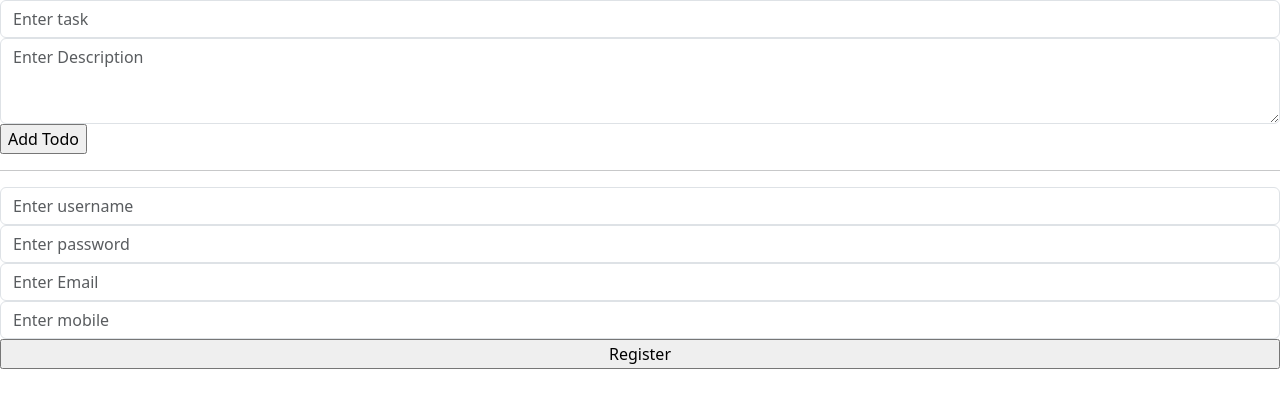
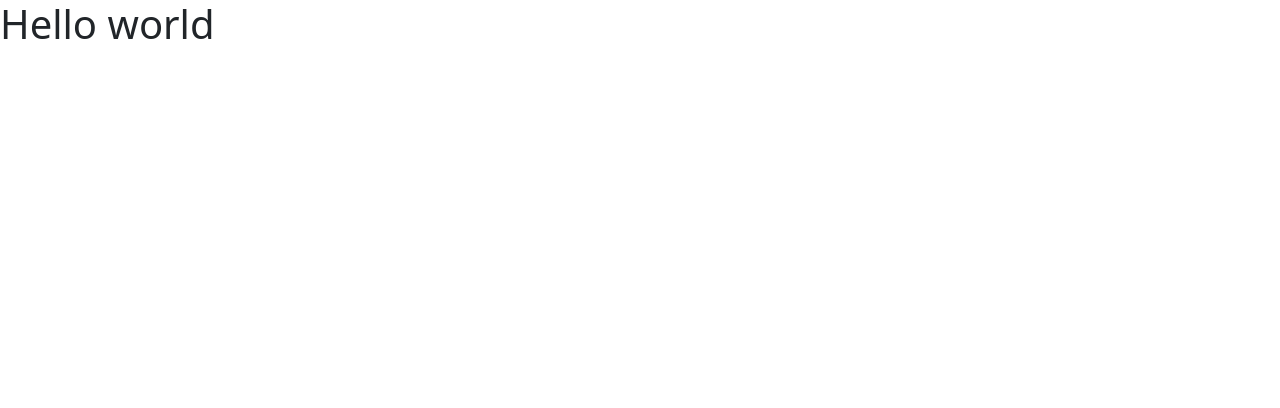
Before and after one commit to Ajay-Sonavane/fourth-react-app, a React (Create React App) app: page / in a window 1280 px wide. Shown: the top 408 px of the page. Built offline with nearby package versions, Linux system fonts and the light colour scheme.

Commit message:
basic setup

```diff
--- a/package.json
+++ b/package.json
@@ -9,6 +9,7 @@
     "bootstrap": "^5.3.0",
     "react": "^18.2.0",
     "react-dom": "^18.2.0",
+    "react-router-dom": "^6.13.0",
     "react-scripts": "5.0.1",
     "web-vitals": "^2.1.4"
   },
--- a/src/App.js
+++ b/src/App.js
@@ -1,13 +1,19 @@
-import { useRef, useState } from "react";
-import MyTodo from "./pages/Mytodo";
+// import { useRef, useState } from "react";
+import MyTodo from "./pages/MyTodo";
 import MyRegistration from "./pages/MyRegistration";
+import { BrowserRouter, Route, Routes } from "react-router-dom";
 
 function App() {
   return (
     <>
-      <MyTodo />
-      <hr />
-      <MyRegistration />
+      <BrowserRouter>
+        <Routes>
+          <Route path="/" element={<h1>Hello world</h1>} />
+          <Route path="/home" element={<h1>Home</h1>} />
+          <Route path="/todo" element={<MyTodo />} />
+          <Route path="/registration" element={<MyRegistration />} />
+        </Routes>
+      </BrowserRouter>
     </>
   );
 }
```
Also changed, not shown: 1 other file (tests, documents, lock files or other folders).
